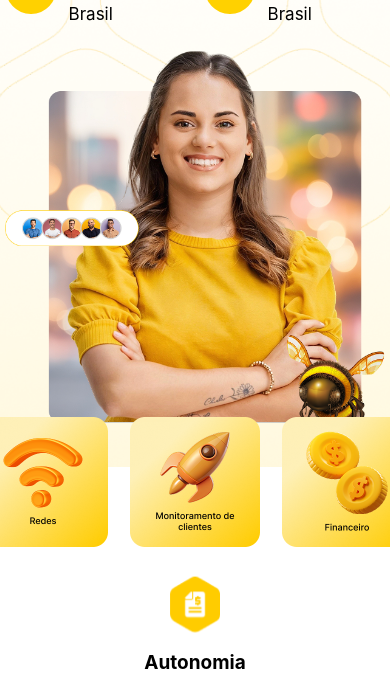
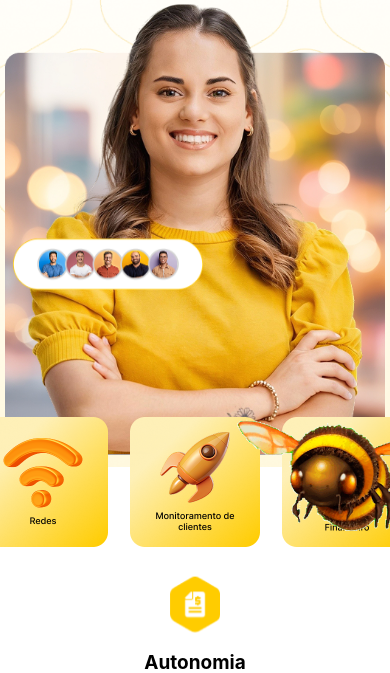
Before and after one commit to vikttorcostta/site-beesweb, a website: page index.html in a window 390 px wide. Shown: the part 427-1100 px from the top of the page. Drawn offline with nearby package versions, Linux system fonts and the light colour scheme.

Commit message:
abelha flutuante

```diff
--- a/index.html
+++ b/index.html
@@ -92,7 +92,13 @@
             </div>
 
             <div class="hero-image">
-                <img class="banner-image" src="./src/assets/images/hero-image.png" alt="Hero Beesweb">
+                <div class="avatar-container-relative">
+                    <img src="./src/assets/images/avatars.png" alt="">
+                </div>
+                <div class="bee-container-relative">
+                    <img src="./src/assets/images/bee.gif" alt="">
+                </div>
+                <img class="banner-image" src="./src/assets/images/woman.png" alt="Hero Beesweb">
             </div>
         </div>
         <!-- FIM HERO -->
--- a/src/assets/styles/main.css
+++ b/src/assets/styles/main.css
@@ -204,7 +204,7 @@
 }
 
 .hero-image img {
-    width: 650px;
+    width: 500px;
     max-width: 100%;
     height: auto;
 }
@@ -244,6 +244,33 @@
     background-color: var(--primary-yellow);
     padding: 10px;
     text-align: center;
+}
+
+.avatar-container-relative {
+    position: relative;
+}
+
+.avatar-container-relative>img {
+    width: 190px;
+    margin-top: 250px;
+    margin-left: -50px;
+    position: absolute;
+}
+
+.avatar-container-relative {
+    animation: flutuante 3s ease-in-out infinite;
+}
+
+
+.bee-container-relative {
+    position: relative;
+}
+
+.bee-container-relative>img {
+    width: 240px;
+    margin-top: 430px;
+    margin-left: 300px;
+    position: absolute;
 }
 
 
@@ -294,6 +321,23 @@
     .banner-image {
         width: 2rem;
     }
+
+    .bee-container-relative>img {
+        width: 240px;
+        margin-top: 380px;
+        margin-left: 220px;
+        position: absolute;
+        z-index: 1;
+    }
+
+    .avatar-container-relative>img {
+        width: 190px;
+        margin-top: 250px;
+        margin-left: 8px;
+        position: absolute;
+    }
+
+
 }
 
 /** COMEÇO RESOURCE **/
```
Also changed, not shown: src/assets/images/avatars.png (added), src/assets/images/bee.gif (added), src/assets/images/woman.png (added).
